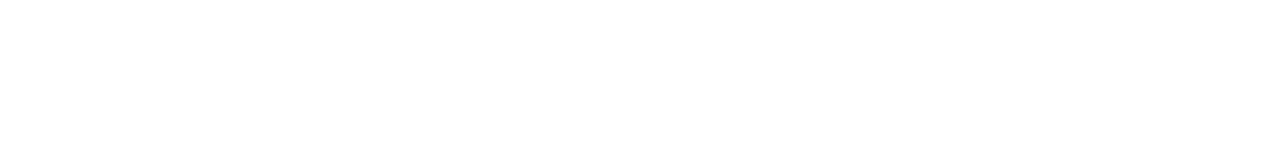
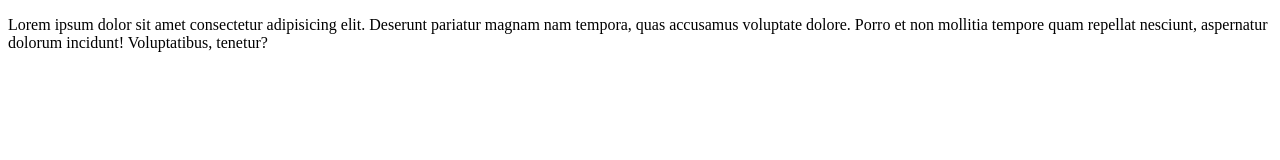
Before and after one commit to ManassesL/Test2, a plain HTML site: page index.html in a window 1280 px wide. Drawn offline with Linux system fonts and the light colour scheme.

Commit message:
ModifCours

```diff
--- a/index.html
+++ b/index.html
@@ -9,7 +9,9 @@
 </head>
 
 <body>
-
+     <p>Lorem ipsum dolor sit amet consectetur adipisicing elit. Deserunt pariatur magnam nam tempora, quas accusamus
+          voluptate dolore. Porro et non mollitia tempore quam repellat nesciunt, aspernatur dolorum incidunt!
+          Voluptatibus, tenetur?</p>
 </body>
 
 </html>
```
